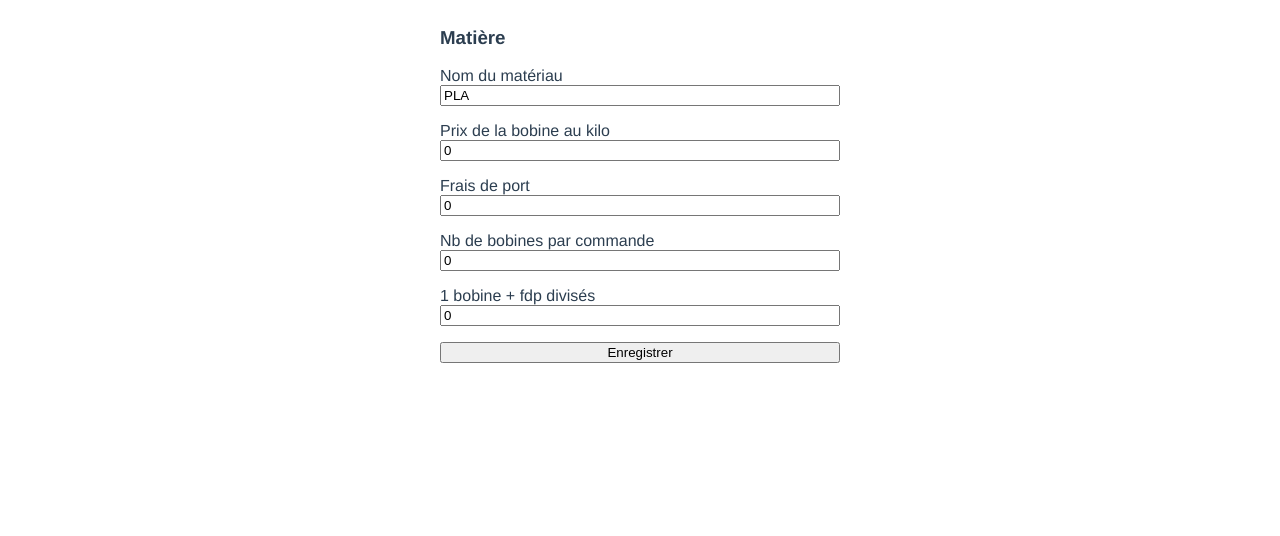
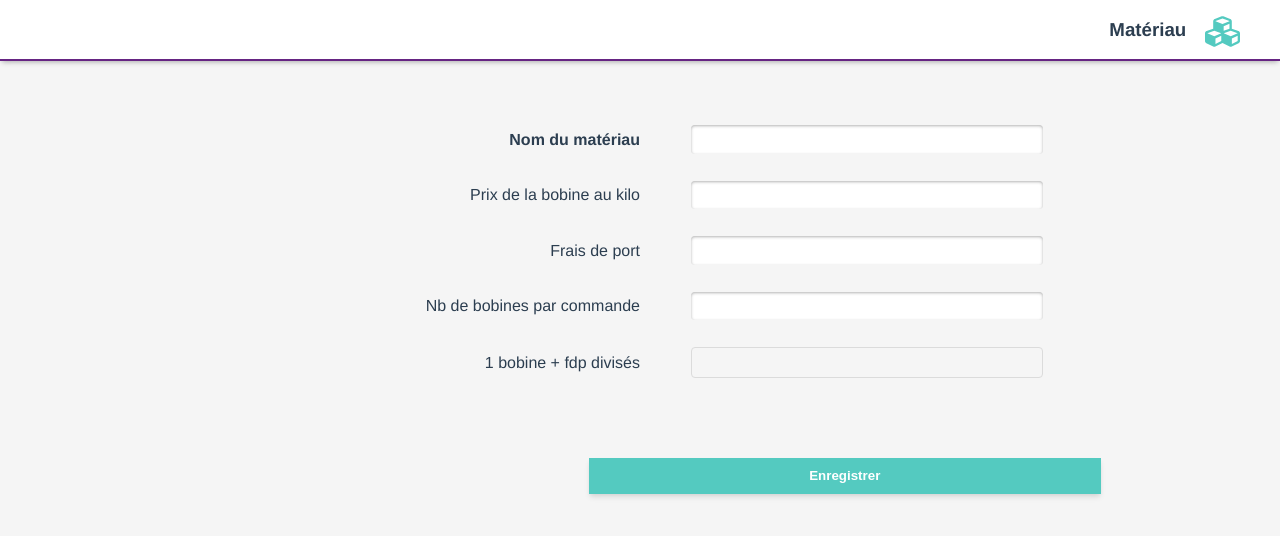
Before and after one commit to Toutiscope/billyapp, a Vue app: page /parametres in a window 1280 px wide. Shown: the top 536 px of the page. Built offline with nearby package versions, Linux system fonts and the light colour scheme; no server answers.

Commit message:
Create and update material with API

```diff
--- a/src/App.vue
+++ b/src/App.vue
@@ -1,10 +1,7 @@
 <template>
   <div id="app">
-    <!-- <div id="nav">
-      <router-link to="/">Home</router-link> |
-      <router-link to="/Parametres">Paramètres</router-link>
-    </div> -->
     <router-view />
+    <!-- {{ material }} -->
   </div>
 </template>
 
@@ -16,17 +13,4 @@
   text-align: center;
   color: #2c3e50;
 }
-
-#nav {
-  padding: 30px;
-
-  a {
-    font-weight: bold;
-    color: #2c3e50;
-
-    &.router-link-exact-active {
-      color: #42b983;
-    }
-  }
-}
 </style>
--- a/src/views/Parametres.vue
+++ b/src/views/Parametres.vue
@@ -1,59 +1,248 @@
 <template>
-  <div class="container" id="parameters">
-    <form method="post">
-      <h3>Matière</h3>
-      <label for="materialName">Nom du matériau</label>
-      <input class="string" v-model="materialName" required />
+  <div class="parameters">
+    <div class="title">
+      <h3>Matériau</h3>
 
-      <label for="priceMaterialKg">Prix de la bobine au kilo</label>
-      <input v-model="priceMaterialKg" class="data" required />
+      <svg
+        aria-hidden="true"
+        data-prefix="fas"
+        data-icon="cubes"
+        class="svg-inline--fa fa-cubes fa-w-16"
+        xmlns="http://www.w3.org/2000/svg"
+        viewBox="0 0 512 512"
+      >
+        <path
+          d="M488.6 250.2L392 214V105.5c0-15-9.3-28.4-23.4-33.7l-100-37.5c-8.1-3.1-17.1-3.1-25.3 0l-100 37.5c-14.1 5.3-23.4 18.7-23.4 33.7V214l-96.6 36.2C9.3 255.5 0 268.9 0 283.9V394c0 13.6 7.7 26.1 19.9 32.2l100 50c10.1 5.1 22.1 5.1 32.2 0l103.9-52 103.9 52c10.1 5.1 22.1 5.1 32.2 0l100-50c12.2-6.1 19.9-18.6 19.9-32.2V283.9c0-15-9.3-28.4-23.4-33.7zM358 214.8l-85 31.9v-68.2l85-37v73.3zM154 104.1l102-38.2 102 38.2v.6l-102 41.4-102-41.4v-.6zm84 291.1l-85 42.5v-79.1l85-38.8v75.4zm0-112l-102 41.4-102-41.4v-.6l102-38.2 102 38.2v.6zm240 112l-85 42.5v-79.1l85-38.8v75.4zm0-112l-102 41.4-102-41.4v-.6l102-38.2 102 38.2v.6z"
+        />
+      </svg>
+    </div>
+    <form @submit="updateMaterial">
+      <div id="material">
+        <label class="name" for="materialName">Nom du matériau</label>
+        <input type="text" v-model="material.name" required />
 
-      <label for="fdp">Frais de port</label>
-      <input class="data" v-model="fdp" required />
+        <label for="priceMaterialKg">Prix de la bobine au kilo</label>
+        <input
+          type="number"
+          min="0"
+          step="0.01"
+          v-model="material.priceKg"
+          required
+        />
 
-      <label for="nbMaterialOrdered">Nb de bobines par commande</label>
-      <input class="data" v-model="nbMaterialOrdered" required />
+        <label for="fdp">Frais de port</label>
+        <input
+          type="number"
+          min="0"
+          step="0.01"
+          v-model="material.shippingFees"
+          required
+        />
 
-      <label for="fdpandMaterial">1 bobine + fdp divisés</label>
-      <input class="data dataResult" v-model="fdpandMaterial" />
-      <button @click="insertParams()">Enregistrer</button>
+        <label for="nbMaterialOrdered">Nb de bobines par commande</label>
+        <input
+          type="number"
+          min="0"
+          step="0.01"
+          v-model="material.nbOrdered"
+          required
+        />
+
+        <label for="fdpandMaterial">1 bobine + fdp divisés</label>
+        <input
+          type="number"
+          min="0"
+          step="0.01"
+          v-model="material.feesandMaterial"
+        />
+      </div>
+      <!-- <span>{{ calcul() }}</span> -->
+      <button type="submit">Enregistrer</button>
     </form>
   </div>
 </template>
 
 <script>
-import uri from "../db";
-console.log(uri);
+import axios from "axios";
+// https://www.smashingmagazine.com/2020/01/data-components-vue-js/
 
 export default {
   data() {
     return {
-      materialName: "PLA",
-      priceMaterialKg: 0,
-      fdp: 0,
-      nbMaterialOrdered: 0,
-      fdpandMaterial: 0,
+      material: {
+        name: null,
+        priceKg: null,
+        shippingFees: null,
+        nbOrdered: null,
+        feesandMaterial: null,
+        id: null,
+      },
     };
   },
+
+  created() {
+    this.fetchData();
+  },
+
+  updated() {
+    this.calcul()
+  },
+
   methods: {
-    insertParams: function(e) {
-      e.preventDefault();
-      console.log("params inserted");
+    fetchData: function() {
+      let material = this.material;
+      axios
+        .get("http://localhost:3000/material")
+        .then(function(response) {
+          // console.log(response.data);
+
+          material.id = response.data[0]._id;
+
+          material.name = response.data[0].name;
+          material.priceKg = response.data[0].priceKg;
+          material.shippingFees = response.data[0].shippingFees;
+          material.nbOrdered = response.data[0].nbOrdered;
+          // material.feesandMaterial =
+          //   response.data[0].shippingFees / response.data[0].nbOrdered +
+          //   response.data[0].priceKg;
+        })
+        .catch(function(error) {
+          console.log(error);
+        });
+    },
+    calcul: function() {
+      let material = this.material;
+
+      material.feesandMaterial =
+        (material.shippingFees / material.nbOrdered + material.priceKg).toFixed(2);
+
+        return material.feesandMaterial;
+    },
+    // newMaterial: function() {
+    //   let material = this.material;
+    //   axios
+    //     .post("http://localhost:3000/material", {
+    //       name: material.name,
+    //       priceKg: material.priceKg,
+    //       shippingFees: material.shippingFees,
+    //       nbOrdered: material.nbOrdered,
+    //       feesByNb: material.feesandMaterial,
+    //     })
+    //     .then(function(reponse) {
+    //       alert(reponse);
+    //     })
+    //     .catch(function(error) {
+    //       alert(error);
+    //     });
+    // },
+
+    updateMaterial: function() {
+      let material = this.material;
+      axios
+        .put(`http://localhost:3000/material/${material.id}`, {
+          name: material.name,
+          priceKg: material.priceKg,
+          shippingFees: material.shippingFees,
+          nbOrdered: material.nbOrdered,
+          feesByNb: material.feesandMaterial,
+        })
+        .then(function() {
+          alert("Enregistré");
+        })
+        .catch(function(error) {
+          alert(error);
+        });
     },
   },
 };
+
+// export default {
+//   props: {
+//     value: Object
+//   },
+//   data() {
+//     return {
+//       material: {...this.value},
+//       // result: material.shippingFees / material.nbOrdered + material.priceKg
+//     }
+//   },
+//   methods: {
+//     newMaterial: function() {
+//       this.$emit("submit");
+//     },
+//   },
+// };
 </script>
 
 <style lang="scss">
-#parameters form {
+body {
+  background: #f5f5f5;
+  margin: 0;
+  padding: 0;
+  overflow-x: hidden;
+}
+
+.title {
+  border-bottom: 2px solid #662483;
+  background-color: #ffffff;
   display: flex;
-  flex-direction: column;
-  margin: auto;
-  max-width: 400px;
-  text-align: left;
+  justify-content: flex-end;
+  box-shadow: rgba(0, 0, 0, 0.3) 0px 3px 5px -2px;
+  margin: 0 0 4rem 0;
+  padding: 0 2.5rem;
+
+  svg {
+    height: 35px;
+    transform: translateY(40%);
+    fill: #54cac0;
+  }
+
+  h3 {
+    margin-left: 1em;
+    margin-right: 1em;
+  }
+}
+
+#material {
+  align-items: center;
+  display: grid;
+  grid-template-columns: 50% 35%;
+  margin: 0 5vw;
+  row-gap: 1.7rem;
+  text-align: right;
+
+  .name {
+    font-weight: bold;
+  }
 
   input {
-    margin-bottom: 1rem
+    border: none;
+    border-radius: 4px;
+    box-shadow: rgba(0, 0, 0, 0.3) 0px 1px 3px 0px inset;
+    font-weight: bold;
+    margin-left: 4vw;
+    padding: 0.5em;
+    text-align: center;
+
+    &:last-child {
+      border: 1px solid rgb(219, 219, 219);
+      background: #f5f5f5;
+      box-shadow: none;
+    }
   }
 }
+
+button {
+  color: #ffffff;
+  font-weight: bold;
+  background: #54cac0;
+  border: none;
+  border-radius: 0;
+  box-shadow: rgba(0, 0, 0, 0.1) 0px 4px 6px -1px,
+    rgba(0, 0, 0, 0.06) 0px 2px 4px -1px;
+  margin-top: 10vh;
+  margin-left: 32%;
+  padding: 0.8em 2em;
+  min-width: 40%;
+}
 </style>
--- /dev/null
+++ b/webpack.config.js
@@ -0,0 +1,5 @@
+// module.exports = {
+//   devServer: {
+//     proxy: "https://localhost:3000",
+//   },
+// };
```
Also changed, not shown: package.json (+7 -1 lines), src/assets/cubes-solid.svg (added), 1 other file (tests, documents, lock files or other folders).
